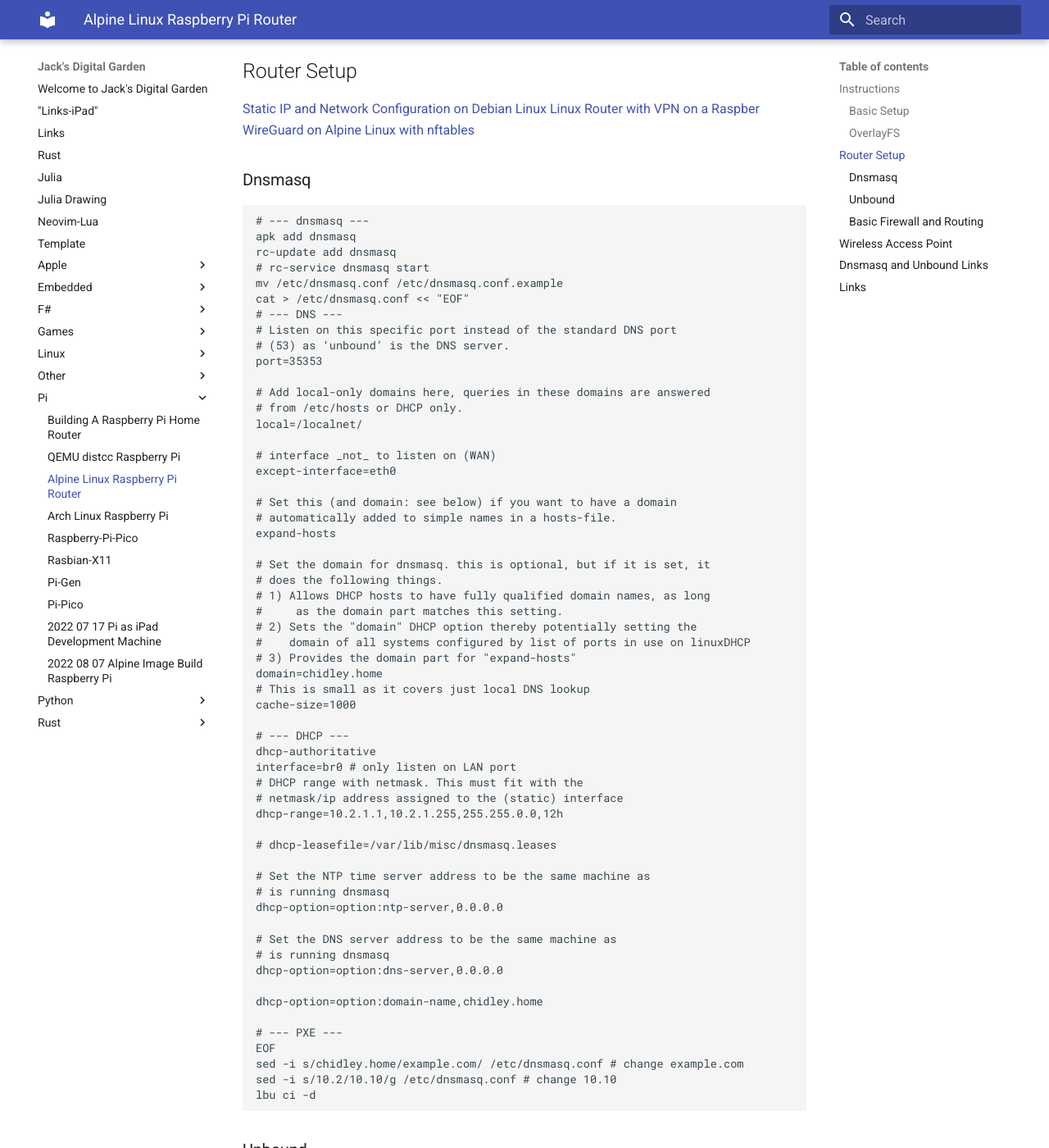
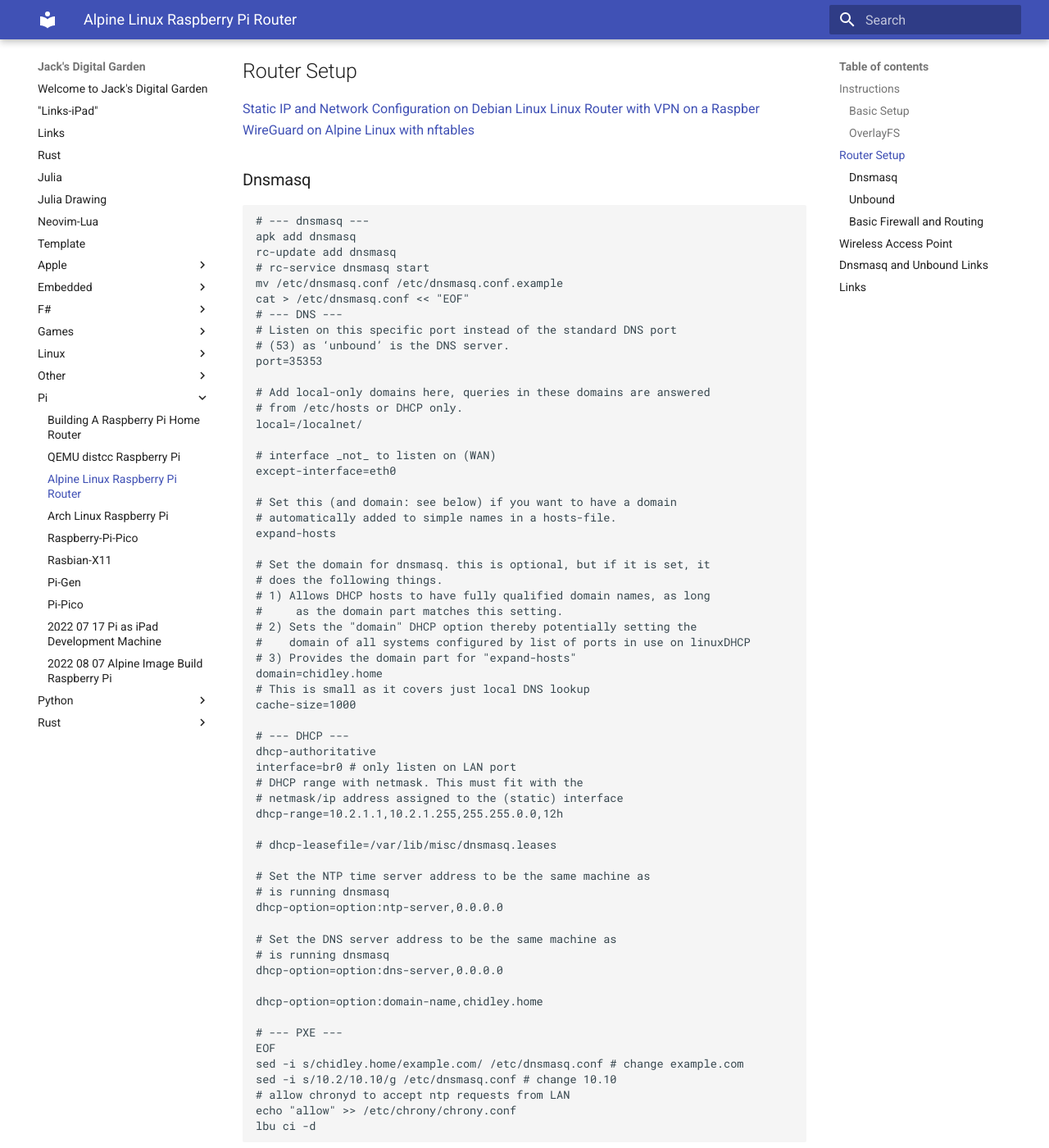
Before and after one commit to jchidley/mkdocs-material-test, an MkDocs documentation site: the page built from docs/Pi/2020-11-18-Alpine-Linux-Raspberry-Pi-Router.md, in a window 1280 px wide and 1400 px high, scrolled down 2338 px. Shown: the whole window at 82% size. Built offline with MkDocs 1.6.1 and Material for MkDocs 9.7.7, drawn with Linux system fonts in a browser that asks for light colours.

Commit message:
chronyd pi router

````diff
--- a/docs/Pi/2020-11-18-Alpine-Linux-Raspberry-Pi-Router.md
+++ b/docs/Pi/2020-11-18-Alpine-Linux-Raspberry-Pi-Router.md
@@ -184,6 +184,8 @@ dhcp-option=option:domain-name,chidley.home
 EOF
 sed -i s/chidley.home/example.com/ /etc/dnsmasq.conf # change example.com
 sed -i s/10.2/10.10/g /etc/dnsmasq.conf # change 10.10
+# allow chronyd to accept ntp requests from LAN
+echo "allow" >> /etc/chrony/chrony.conf
 lbu ci -d
 ```
 
````
